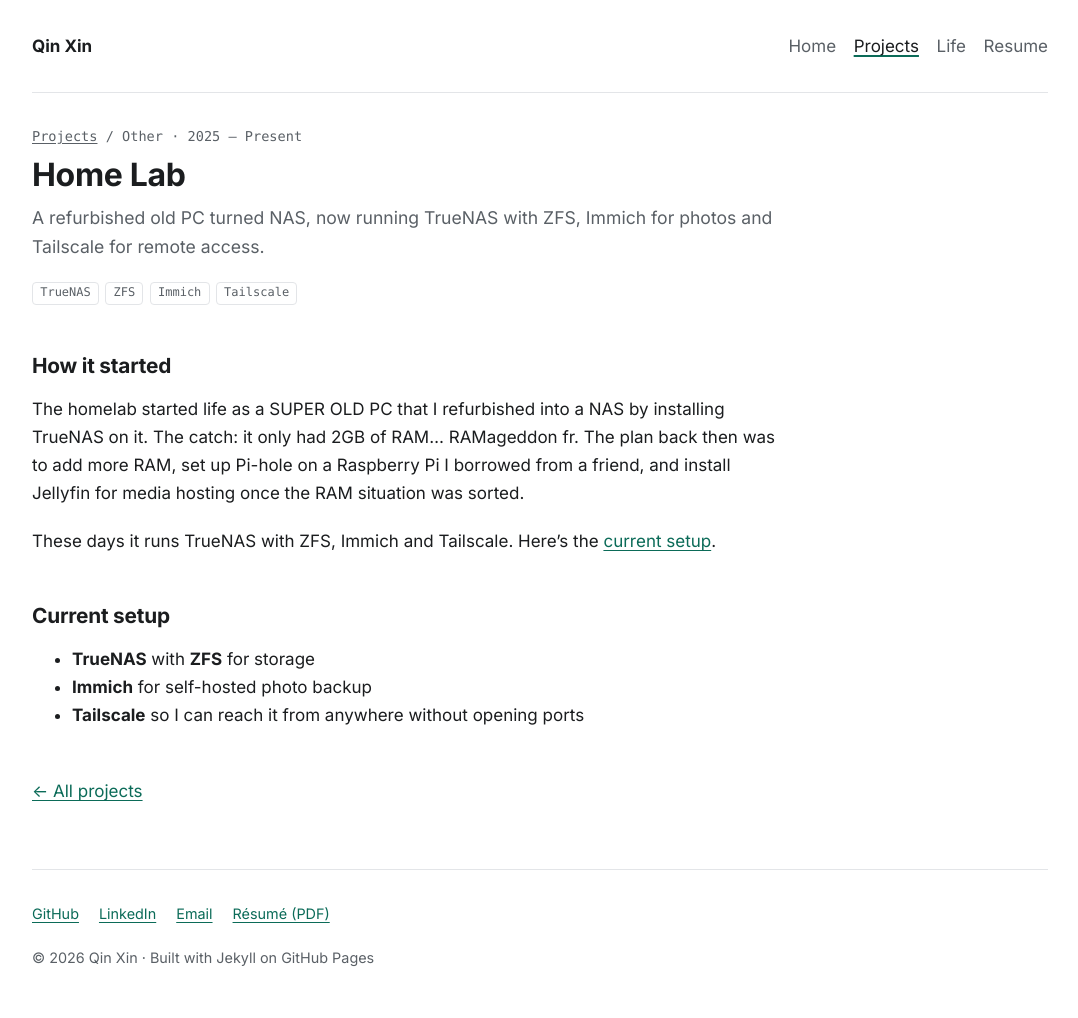
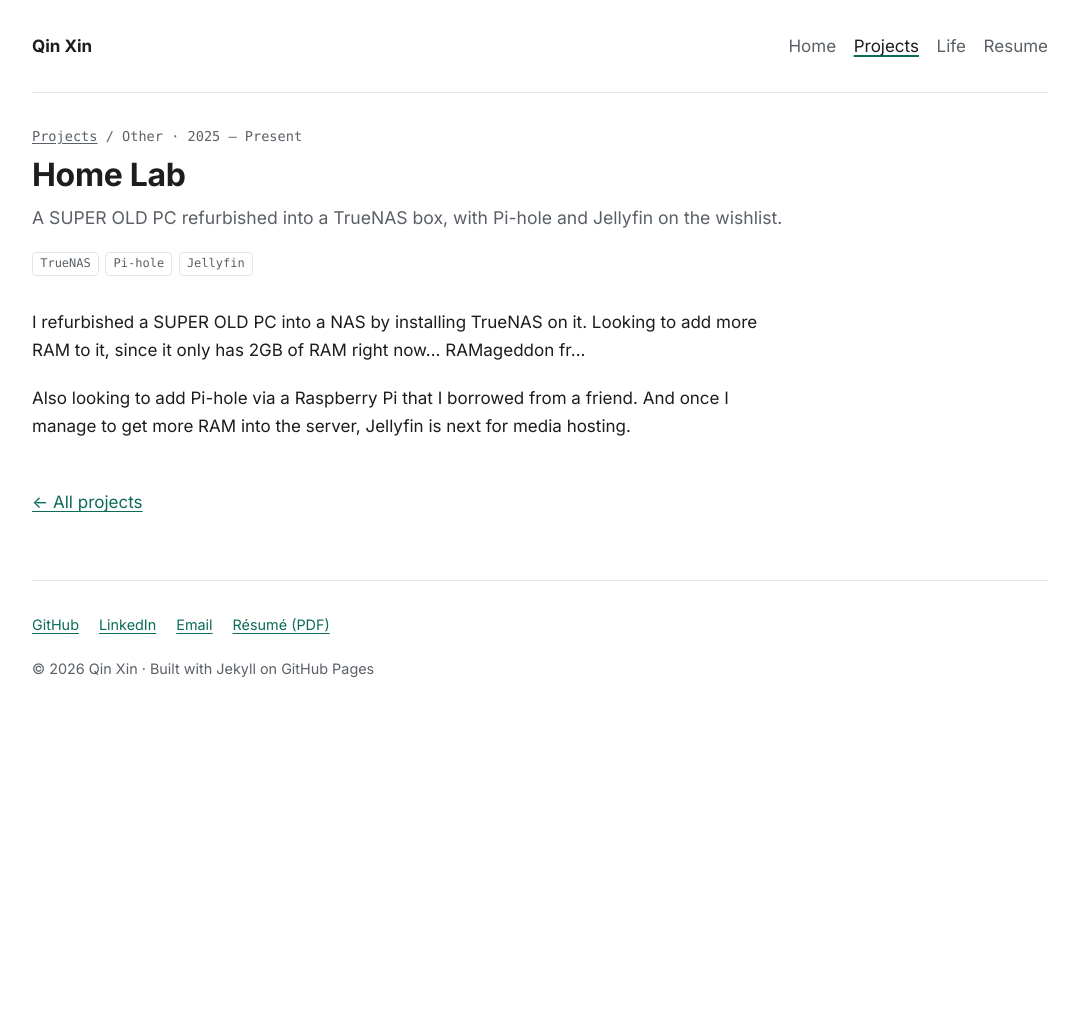
Before and after one commit to kingster121/kingster121.github.io, a Jekyll site: the page built from _projects/home-lab.md, in a window 1280 px wide. Shown: the whole page, without its empty margins (100-1178 px from the left). Built offline with Jekyll 4.4.1, drawn with Linux system fonts in a browser that asks for light colours; after the commit the page ends 900 px from its top, so only the background shows below that.

Commit message:
Home Lab: replace current setup with casual write-up
Co-Authored-By: Claude Opus 5.5 <noreply@anthropic.com>

```diff
--- a/_projects/home-lab.md
+++ b/_projects/home-lab.md
@@ -1,26 +1,14 @@
 ---
 title: Home Lab
-description: "A refurbished old PC turned NAS, now running TrueNAS with ZFS, Immich for photos and Tailscale for remote access."
+description: "A SUPER OLD PC refurbished into a TrueNAS box, with Pi-hole and Jellyfin on the wishlist."
 period: "2025 – Present"
 sort_date: 2025-01-01 # TODO: set the real start month if you want finer ordering
 ongoing: true
 category: Other
 featured: true
-tags: [TrueNAS, ZFS, Immich, Tailscale]
+tags: [TrueNAS, Pi-hole, Jellyfin]
 ---
 
-## How it started
+I refurbished a SUPER OLD PC into a NAS by installing TrueNAS on it. Looking to add more RAM to it, since it only has 2GB of RAM right now… RAMageddon fr…
 
-The homelab started life as a SUPER OLD PC that I refurbished into a NAS by installing TrueNAS on it. The catch: it only had 2GB of RAM... RAMageddon fr. The plan back then was to add more RAM, set up Pi-hole on a Raspberry Pi I borrowed from a friend, and install Jellyfin for media hosting once the RAM situation was sorted.
-
-<!-- TODO: how that turned out — did the RAM upgrade, Pi-hole and Jellyfin happen? -->
-
-These days it runs TrueNAS with ZFS, Immich and Tailscale. Here's the [current setup](#current-setup).
-
-## Current setup
-
-- **TrueNAS** with **ZFS** for storage
-- **Immich** for self-hosted photo backup
-- **Tailscale** so I can reach it from anywhere without opening ports
-
-<!-- TODO: hardware specs, pool layout (mirror? RAIDZ?), and anything you learnt setting it up. -->
+Also looking to add Pi-hole via a Raspberry Pi that I borrowed from a friend. And once I manage to get more RAM into the server, Jellyfin is next for media hosting.
```
